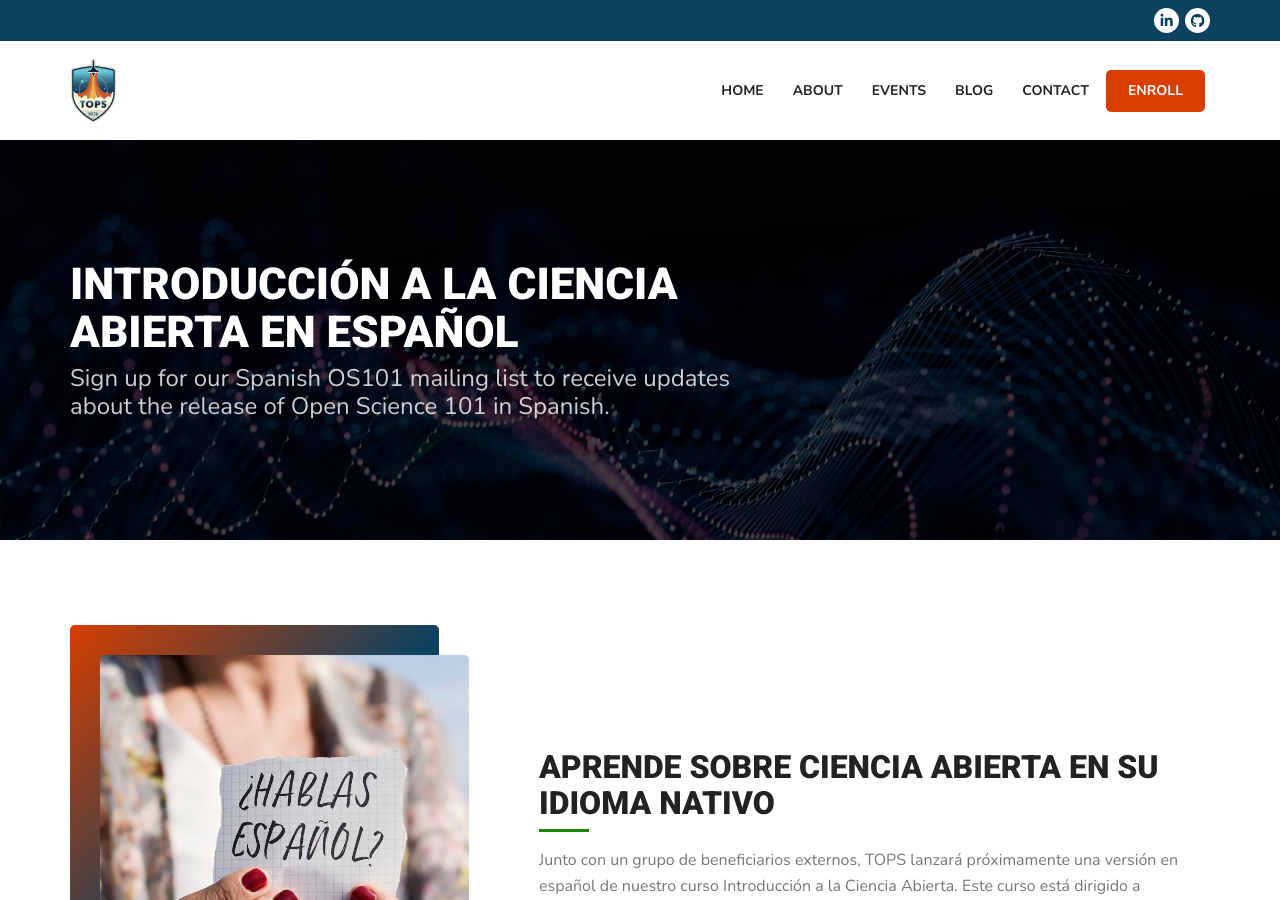
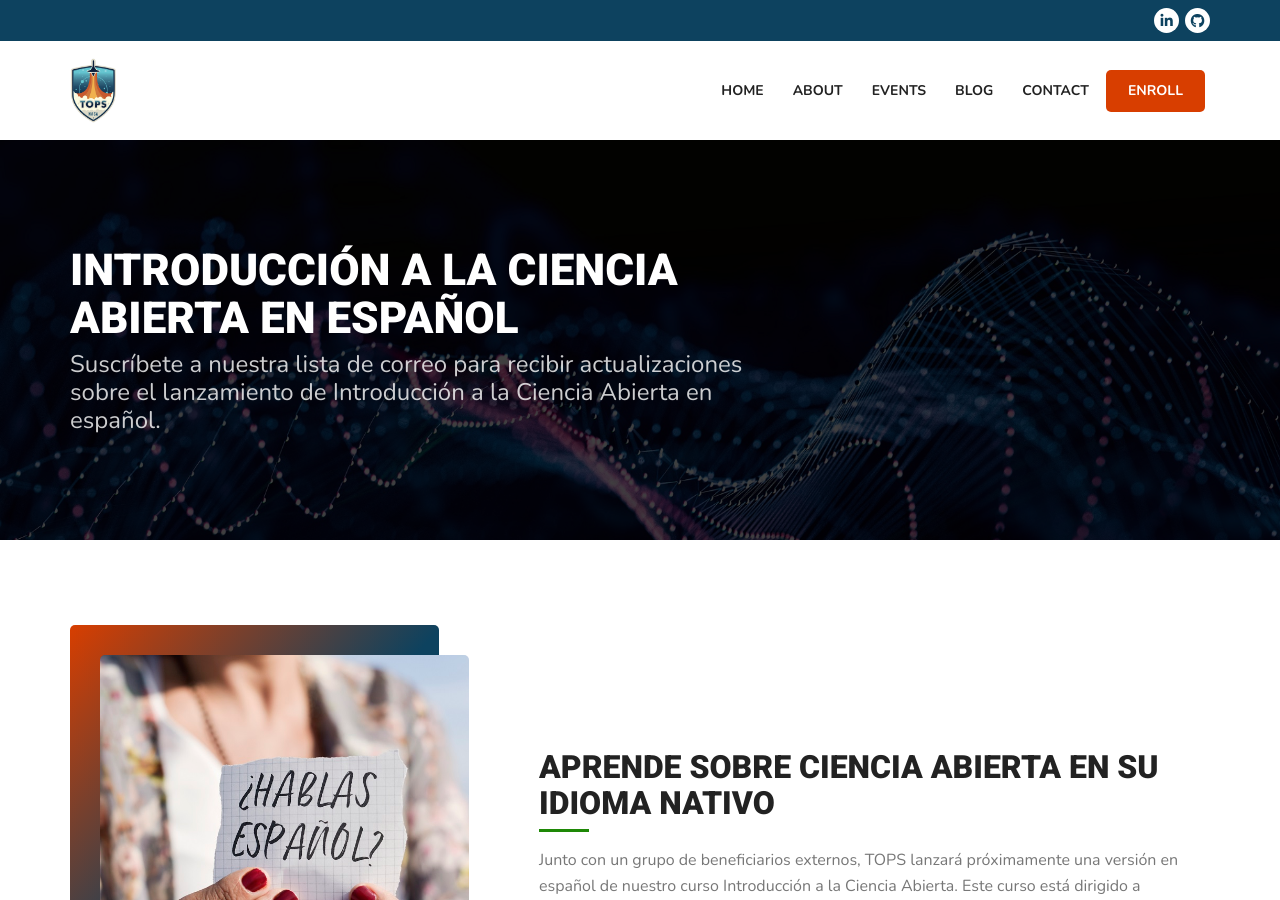
Before and after one commit to bressler1995/TOPS-Website-Front-End, a Jekyll site: the page built from pages/os101spanish.md, in a window 1280 px wide and 900 px high. Built offline with Jekyll 4.4.1, drawn with Linux system fonts in a browser that asks for light colours; a script that is not in the unit is left out.

Commit message:
Change h3 in CTA hero to Spanish

```diff
--- a/_layouts/cta.html
+++ b/_layouts/cta.html
@@ -74,7 +74,7 @@ layout: default
         <div class="row align-items-center">
           <div class="col-12 col-md-6 col-lg-8 pb-5 pb-md-0 pe-md-5">
             <h1 class="text-center text-md-start text-white mb-0">{{ page.title }}</h1>
-            <h3 class="text-center text-md-start text-white mb-0 mt-2">Sign up for our Spanish OS101 mailing list to receive updates about the release of Open Science 101 in Spanish.</h3>
+            <h3 class="text-center text-md-start text-white mb-0 mt-2">Suscríbete a nuestra lista de correo para recibir actualizaciones sobre el lanzamiento de Introducción a la Ciencia Abierta en español.</h3>
           </div>
           <div class="col-12 col-md-6 col-lg-4"><div id="tops_spanishForm" class="ctct-inline-form" data-form-id="4b6f8172-adc6-4dd2-8d3b-45fcea129731"></div></div>
           </div>
```
